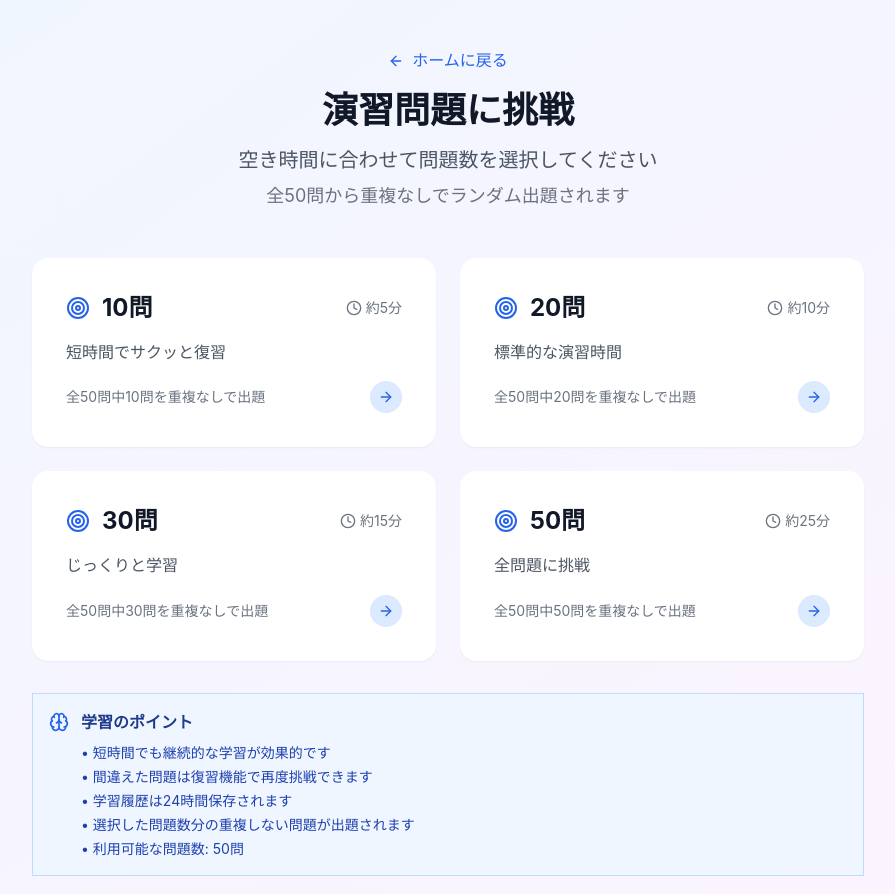
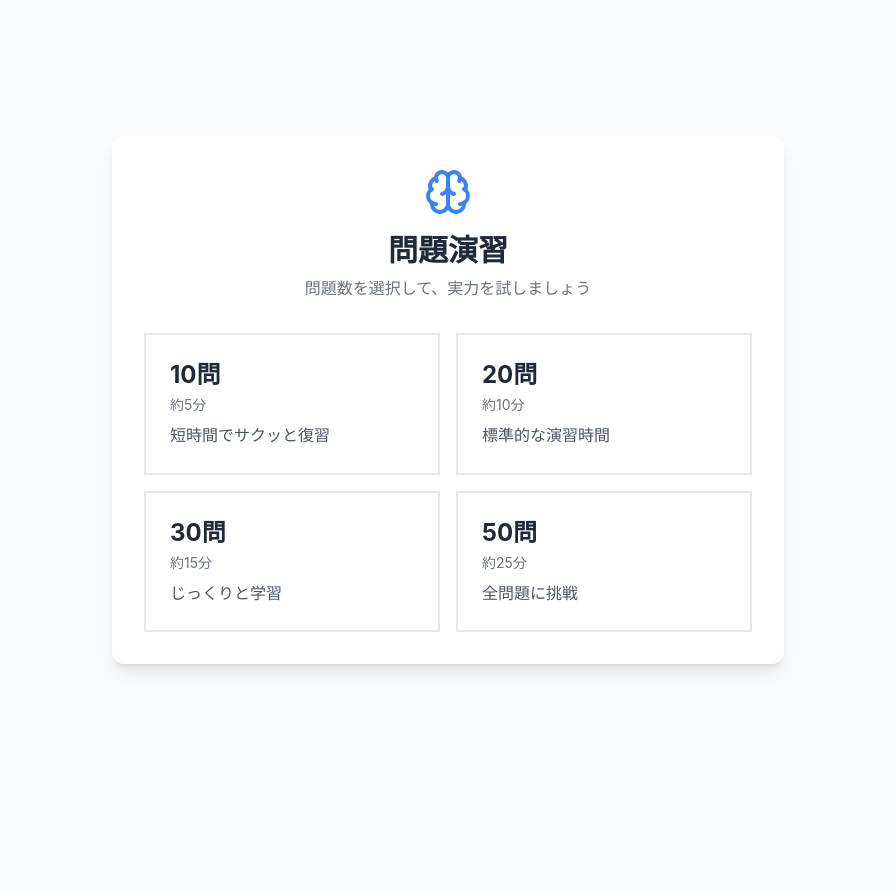
Before and after one commit to yoko-i0611/generative-ai-passport-study, a Next.js app: page /quiz in a window 1280 px wide. Shown: the top 894 px of the page, without its empty margins (192-1087 px from the left). After the commit the page ends 800 px from the top, so only its background shows below. Built offline with nearby package versions, Linux system fonts and the light colour scheme.

Commit message:
feat: Optimize quiz loading performance by fetching questions via API

```diff
--- a/app/quiz/page.tsx
+++ b/app/quiz/page.tsx
@@ -1,9 +1,8 @@
 'use client';
 
-import { useState, useEffect } from 'react';
-import { courses } from '../../data/courses';
+import { useState, useEffect, useMemo } from 'react';
 import { Question, Course, Quiz } from '@/types';
-import { Brain, CheckCircle, XCircle, ArrowLeft, ArrowRight, RotateCcw, Clock, Target } from 'lucide-react';
+import { Brain, CheckCircle, XCircle, ArrowLeft, ArrowRight, RotateCcw, Clock, Target, Loader2 } from 'lucide-react';
 import Link from 'next/link';
 import { motion } from 'framer-motion';
 import { LearningHistoryManager } from '@/app/utils/learningHistory';
@@ -22,6 +21,8 @@ interface QuizHistory {
 
 export default function QuizPage() {
   const [allQuestions, setAllQuestions] = useState<Question[]>([]);
+  const [isLoading, setIsLoading] = useState(true);
+  const [error, setError] = useState<string | null>(null);
   const [currentQuestionIndex, setCurrentQuestionIndex] = useState(0);
   const [selectedAnswer, setSelectedAnswer] = useState<string | null>(null);
   const [showResult, setShowResult] = useState(false);
@@ -42,29 +43,6 @@ export default function QuizPage() {
     { count: 50, label: '50問', time: '約25分', description: '全問題に挑戦' },
   ];
 
-  // 利用可能な問題数を計算
-  const getAvailableQuestionCount = (): number => {
-    let totalQuestions = 0;
-    courses.forEach((course: Course) => {
-      course.quiz.forEach((quiz: Quiz) => {
-        totalQuestions += quiz.questions.length;
-      });
-    });
-    return totalQuestions;
-  };
-
-  const availableQuestions = getAvailableQuestionCount();
-
-  // Fisher-Yatesシャッフルアルゴリズム
-  const shuffleArray = <T,>(array: T[]): T[] => {
-    const shuffled = [...array];
-    for (let i = shuffled.length - 1; i > 0; i--) {
-      const j = Math.floor(Math.random() * (i + 1));
-      [shuffled[i], shuffled[j]] = [shuffled[j], shuffled[i]];
-    }
-    return shuffled;
-  };
-
   // ローカルストレージから学習履歴を読み込み
   useEffect(() => {
     const savedHistory = localStorage.getItem('quizHistory');
@@ -74,34 +52,49 @@ export default function QuizPage() {
         // 24時間以内の履歴のみ有効とする
         const isRecent = Date.now() - history.timestamp < 24 * 60 * 60 * 1000;
 
-        if (isRecent && !history.completed) {
+        if (isRecent && !history.completed && history.selectedQuestionCount) {
+          // 履歴がある場合は、APIから問題を取得
+          fetchQuestions(history.selectedQuestionCount, history);
+        } else {
+          setIsLoading(false);
+        }
+      } catch (error) {
+        console.error('学習履歴の読み込みに失敗しました:', error);
+        setIsLoading(false);
+      }
+    } else {
+      setIsLoading(false);
+    }
+  }, []);
+
+  const fetchQuestions = async (count: number, history?: QuizHistory) => {
+    setIsLoading(true);
+    setError(null);
+    try {
+      const response = await fetch(`/api/quiz-questions?count=${count}`);
+      if (!response.ok) {
+        throw new Error('問題の取得に失敗しました');
+      }
+      const data: Question[] = await response.json();
+      setAllQuestions(data);
+
+      if (history) {
+        // 履歴から状態を復元
         setAnswers(history.answers);
         setCorrectAnswers(history.correctAnswers);
         setCurrentQuestionIndex(history.currentQuestionIndex);
         setQuizCompleted(false);
         setIsReviewMode(history.isReviewMode || false);
         setSelectedQuestionCount(history.selectedQuestionCount || null);
-          setShowQuestionCountSelector(false); // 既存のクイズがある場合は選択画面をスキップ
+        setShowQuestionCountSelector(false);
+      }
 
-          // 履歴から問題を復元
-          if (history.selectedQuestionCount) {
-            const questions: Question[] = [];
-            courses.forEach((course: Course) => {
-              course.quiz.forEach((quiz: Quiz) => {
-                questions.push(...quiz.questions);
-              });
-            });
-
-            // 選択された問題数分の問題を取得
-            const shuffledQuestions = shuffleArray([...questions]).slice(0, history.selectedQuestionCount);
-            setAllQuestions(shuffledQuestions);
+    } catch (err) {
+      setError(err instanceof Error ? err.message : '不明なエラーが発生しました');
+    } finally {
+      setIsLoading(false);
     }
-        }
-      } catch (error) {
-        console.error('学習履歴の読み込みに失敗しました:', error);
-      }
-    }
-  }, []);
+  };
 
   // 学習履歴をローカルストレージに保存
   const saveHistory = (newAnswers: { [key: string]: string }, newCorrectAnswers: number, newCurrentIndex: number, completed: boolean) => {
@@ -122,31 +115,8 @@ export default function QuizPage() {
   const handleQuestionCountSelect = (count: number) => {
     setSelectedQuestionCount(count);
     setShowQuestionCountSelector(false);
-
-    // セッション開始時間を記録
     setSessionStartTime(Date.now());
-
-    // 選択された問題数分の問題を取得
-    const questions: Question[] = [];
-    courses.forEach((course: Course) => {
-      course.quiz.forEach((quiz: Quiz) => {
-        questions.push(...quiz.questions);
-      });
-    });
-
-    // 利用可能な問題数を確認
-    const availableQuestions = questions.length;
-
-    if (count > availableQuestions) {
-      // 選択した問題数が利用可能な問題数を超える場合
-      alert(`利用可能な問題数（${availableQuestions}問）を超えています。全${availableQuestions}問で演習を開始します。`);
-      count = availableQuestions;
-      setSelectedQuestionCount(count);
-    }
-
-    // Fisher-Yatesシャッフルアルゴリズムで重複のないランダム選択
-    const shuffledQuestions = shuffleArray([...questions]).slice(0, count);
-    setAllQuestions(shuffledQuestions);
+    fetchQuestions(count);
 
     // 初期状態をリセット
     setCurrentQuestionIndex(0);
@@ -158,7 +128,7 @@ export default function QuizPage() {
     setIsReviewMode(false);
   };
 
-  const currentQuestion = allQuestions[currentQuestionIndex];
+  const currentQuestion = useMemo(() => allQuestions[currentQuestionIndex], [allQuestions, currentQuestionIndex]);
   const answeredQuestions = Object.keys(answers).length;
   const currentAccuracy = answeredQuestions > 0 ? Math.round((correctAnswers / answeredQuestions) * 100) : 0;
 
@@ -323,10 +293,8 @@ export default function QuizPage() {
 
     // 選択された問題数分の問題を取得
     const questions: Question[] = [];
-    courses.forEach((course: Course) => {
-      course.quiz.forEach((quiz: Quiz) => {
-        questions.push(...quiz.questions);
-      });
+    allQuestions.forEach((question: Question) => {
+      questions.push(question);
     });
 
     // 利用可能な問題数を確認
@@ -369,138 +337,73 @@ export default function QuizPage() {
   // 問題数選択画面
   if (showQuestionCountSelector) {
     return (
-      <div className="min-h-screen bg-gradient-to-br from-primary-50 to-secondary-50 py-12">
-        <div className="max-w-4xl mx-auto px-4 sm:px-6 lg:px-8">
-          {/* ヘッダー */}
-          <div className="text-center mb-12">
-            <Link href="/" className="inline-flex items-center text-primary-600 hover:text-primary-700 mb-4">
-              <ArrowLeft className="w-4 h-4 mr-2" />
-              ホームに戻る
-            </Link>
-            <h1 className="text-4xl font-bold text-gray-900 mb-4">
-              演習問題に挑戦
-            </h1>
-            <p className="text-xl text-gray-600 mb-2">
-              空き時間に合わせて問題数を選択してください
-            </p>
-            <p className="text-lg text-gray-500">
-              全{availableQuestions}問から重複なしでランダム出題されます
-            </p>
+      <div className="flex flex-col items-center justify-center min-h-screen bg-gray-50 p-4">
+        {isLoading ? (
+          <div className="flex flex-col items-center justify-center">
+            <Loader2 className="w-12 h-12 animate-spin text-blue-500" />
+            <p className="mt-4 text-gray-600">準備中です...</p>
+          </div>
+        ) : (
+          <motion.div
+            initial={{ opacity: 0, y: 20 }}
+            animate={{ opacity: 1, y: 0 }}
+            transition={{ duration: 0.5 }}
+            className="w-full max-w-2xl bg-white p-8 rounded-xl shadow-lg"
+          >
+            <div className="text-center mb-8">
+              <Brain className="w-12 h-12 mx-auto text-blue-500 mb-4" />
+              <h1 className="text-3xl font-bold text-gray-800">問題演習</h1>
+              <p className="text-gray-500 mt-2">問題数を選択して、実力を試しましょう</p>
             </div>
 
-          {/* 問題数選択カード */}
-          <div className="grid md:grid-cols-2 gap-6">
+            <div className="grid grid-cols-1 md:grid-cols-2 gap-4">
               {questionCountOptions.map((option) => (
-              <motion.div
+                <motion.button
                   key={option.count}
-                whileHover={{ scale: 1.02 }}
-                whileTap={{ scale: 0.98 }}
-                className="card cursor-pointer border-2 border-transparent hover:border-primary-200 transition-all duration-200"
+                  whileHover={{ scale: 1.05 }}
+                  whileTap={{ scale: 0.95 }}
                   onClick={() => handleQuestionCountSelect(option.count)}
+                  className="p-6 text-left bg-white rounded-lg border-2 border-gray-200 hover:border-blue-500 hover:bg-blue-50 transition-all duration-300"
                 >
-                <div className="flex items-center justify-between mb-4">
-                  <div className="flex items-center">
-                    <Target className="w-6 h-6 text-primary-600 mr-3" />
-                    <h3 className="text-2xl font-bold text-gray-900">{option.label}</h3>
-                  </div>
-                  <div className="flex items-center text-sm text-gray-500">
-                    <Clock className="w-4 h-4 mr-1" />
-                    {option.time}
-                  </div>
-                </div>
-                <p className="text-gray-600 mb-4">{option.description}</p>
-                <div className="flex items-center justify-between">
-                  <span className="text-sm text-gray-500">
-                    {option.count <= availableQuestions
-                      ? `全${availableQuestions}問中${option.count}問を重複なしで出題`
-                      : `利用可能な問題数: ${availableQuestions}問`
-                    }
-                  </span>
-                  <div className="w-8 h-8 bg-primary-100 rounded-full flex items-center justify-center">
-                    <ArrowRight className="w-4 h-4 text-primary-600" />
-                  </div>
+                  <div className="text-2xl font-bold text-gray-800">{option.label}</div>
+                  <div className="text-sm text-gray-500 mt-1">{option.time}</div>
+                  <p className="text-gray-600 mt-2">{option.description}</p>
+                </motion.button>
+              ))}
             </div>
           </motion.div>
-            ))}
+        )}
       </div>
+    );
+  }
 
-          {/* 注意事項 */}
-          <div className="mt-8 p-4 bg-blue-50 rounded-lg border border-blue-200">
-            <div className="flex items-start">
-              <Brain className="w-5 h-5 text-blue-600 mr-3 mt-0.5 flex-shrink-0" />
-              <div>
-                <h4 className="font-semibold text-blue-900 mb-2">学習のポイント</h4>
-                <ul className="text-sm text-blue-800 space-y-1">
-                  <li>• 短時間でも継続的な学習が効果的です</li>
-                  <li>• 間違えた問題は復習機能で再度挑戦できます</li>
-                  <li>• 学習履歴は24時間保存されます</li>
-                  <li>• 選択した問題数分の重複しない問題が出題されます</li>
-                  <li>• 利用可能な問題数: {availableQuestions}問</li>
-                </ul>
+  if (isLoading) {
+    return (
+      <div className="flex items-center justify-center min-h-screen">
+        <Loader2 className="w-12 h-12 animate-spin text-blue-500" />
+        <p className="ml-4 text-gray-600">問題を読み込んでいます...</p>
       </div>
-            </div>
-          </div>
-        </div>
+    );
+  }
+
+  if (error) {
+    return (
+      <div className="flex items-center justify-center min-h-screen text-red-500">
+        <p>エラー: {error}</p>
       </div>
     );
   }
 
   if (allQuestions.length === 0) {
     return (
-      <div className="min-h-screen bg-gradient-to-br from-blue-50 to-indigo-100 flex items-center justify-center">
-        <div className="text-center">
-          <div className="animate-spin rounded-full h-12 w-12 border-b-2 border-blue-600 mx-auto mb-4"></div>
-          <p className="text-gray-600">問題を読み込み中...</p>
-        </div>
-      </div>
-    );
-  }
-
-  // 学習履歴がある場合の復元確認
-  const savedHistory = localStorage.getItem('quizHistory');
-  let hasIncompleteHistory = false;
-  if (savedHistory) {
-    try {
-      const history: QuizHistory = JSON.parse(savedHistory);
-      const isRecent = Date.now() - history.timestamp < 24 * 60 * 60 * 1000;
-      hasIncompleteHistory = isRecent && !history.completed;
-    } catch (error) {
-      // エラーが発生した場合は履歴を無視
-    }
-  }
-
-  if (hasIncompleteHistory && answeredQuestions === 0) {
-    return (
-      <div className="min-h-screen bg-gradient-to-br from-blue-50 to-indigo-100 flex items-center justify-center">
-        <div className="max-w-md mx-auto px-4">
-          <div className="bg-white rounded-lg shadow-sm border border-gray-200 p-8 text-center">
-            <h2 className="text-2xl font-bold text-gray-900 mb-4">学習を続けますか？</h2>
-            <p className="text-gray-600 mb-6">
-              前回の学習履歴が見つかりました。続きから学習を再開しますか？
-            </p>
-            <div className="space-y-3">
+      <div className="flex flex-col items-center justify-center min-h-screen">
+        <p className="text-gray-600 mb-4">問題が見つかりませんでした。</p>
         <button
-                onClick={() => {
-                  const history: QuizHistory = JSON.parse(savedHistory!);
-                  setAnswers(history.answers);
-                  setCorrectAnswers(history.correctAnswers);
-                  setCurrentQuestionIndex(history.currentQuestionIndex);
-                  setSelectedAnswer(history.answers[allQuestions[history.currentQuestionIndex]?.question] || null);
-                  setIsReviewMode(history.isReviewMode || false);
-                }}
-                className="w-full px-6 py-3 bg-blue-600 text-white rounded-lg hover:bg-blue-700 transition-colors"
+          onClick={() => setShowQuestionCountSelector(true)}
+          className="bg-blue-500 text-white py-2 px-4 rounded-lg hover:bg-blue-600"
         >
-                続きから学習を再開
+          問題数を選択し直す
         </button>
-              <button
-                onClick={clearHistory}
-                className="w-full px-6 py-3 bg-gray-100 text-gray-700 rounded-lg hover:bg-gray-200 transition-colors"
-              >
-                新しい学習を開始
-              </button>
-            </div>
-          </div>
-        </div>
       </div>
     );
   }
```
Also changed, not shown: app/api/quiz-questions/route.ts (added, +52 -0 lines). Lines whose indentation alone changed are shown as unchanged.
